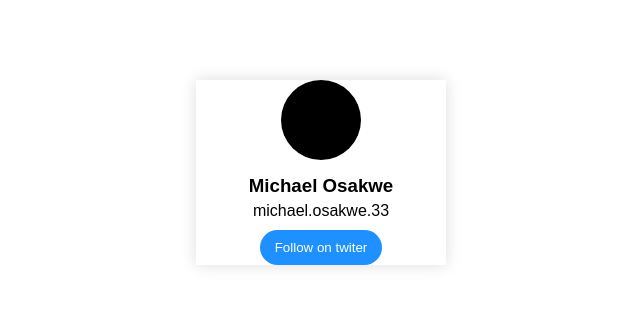
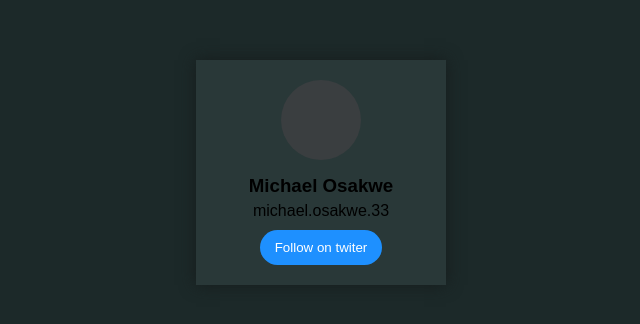
Before and after one commit to Generalsuko/Profile-Card, a plain HTML site: page index.html in a window 1280 px wide. Shown: the part 228-552 px from the top of the page, without its empty margins (319-959 px from the left). Drawn offline with Linux system fonts and the light colour scheme.

Commit message:
switch to dark mode colors

```diff
--- a/style.css
+++ b/style.css
@@ -16,24 +16,26 @@ body {
        display: flex;
        justify-content: center;
        align-items: center;
+       background-color: #1c2929;
 
 }
 
 .card {
-       width: 20px;
+       padding: 20px;
        display: flex;
        flex-direction: column;
        align-items: center;
        gap: 5px;
-       box-shadow: 0 0 15px #ddd;
+       box-shadow: 0 0 15px #161c1c;
        width: 250px;
+       background-color: #293838;
 
 }
 
 .card figure {
        width: 80px;
        height: 80px;
-       background-color: black;
+       background-color: #3a3e40;
        border-radius: 50%;
        margin-bottom: 10px;
 }
```
